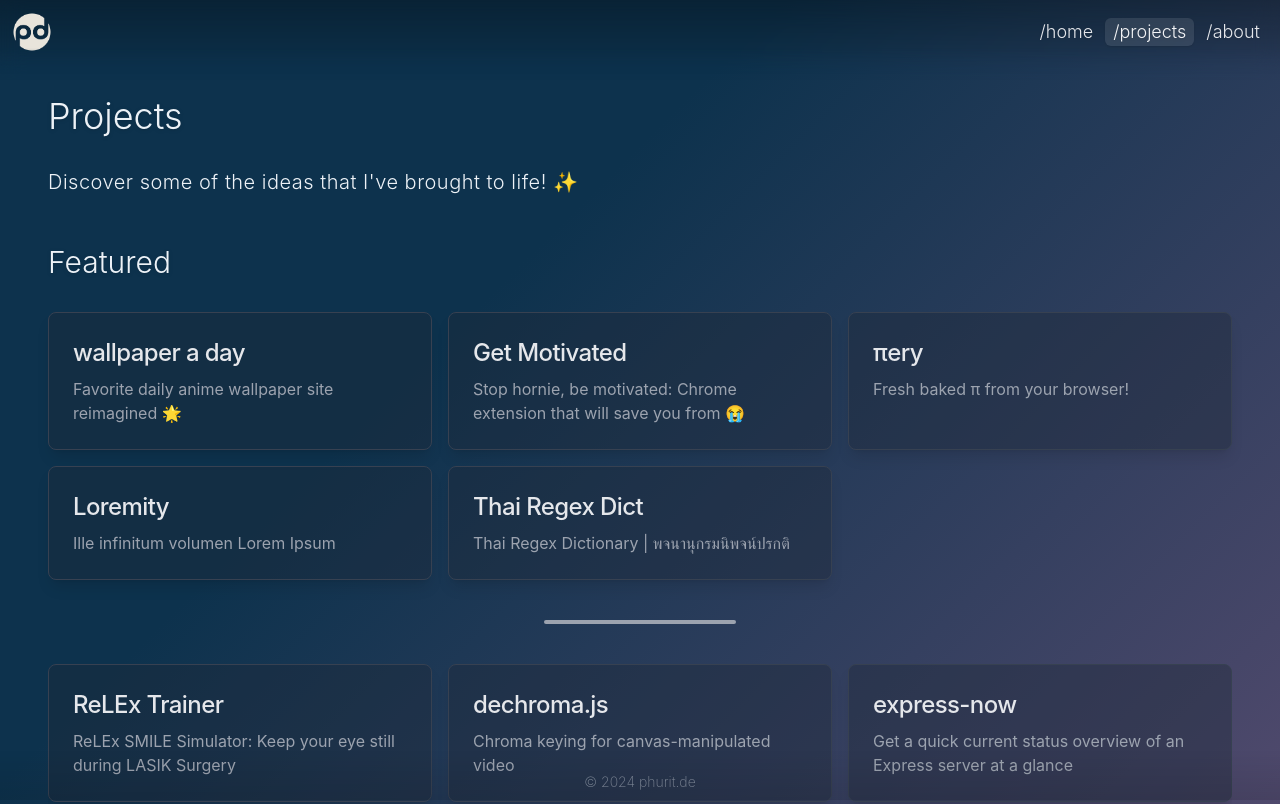
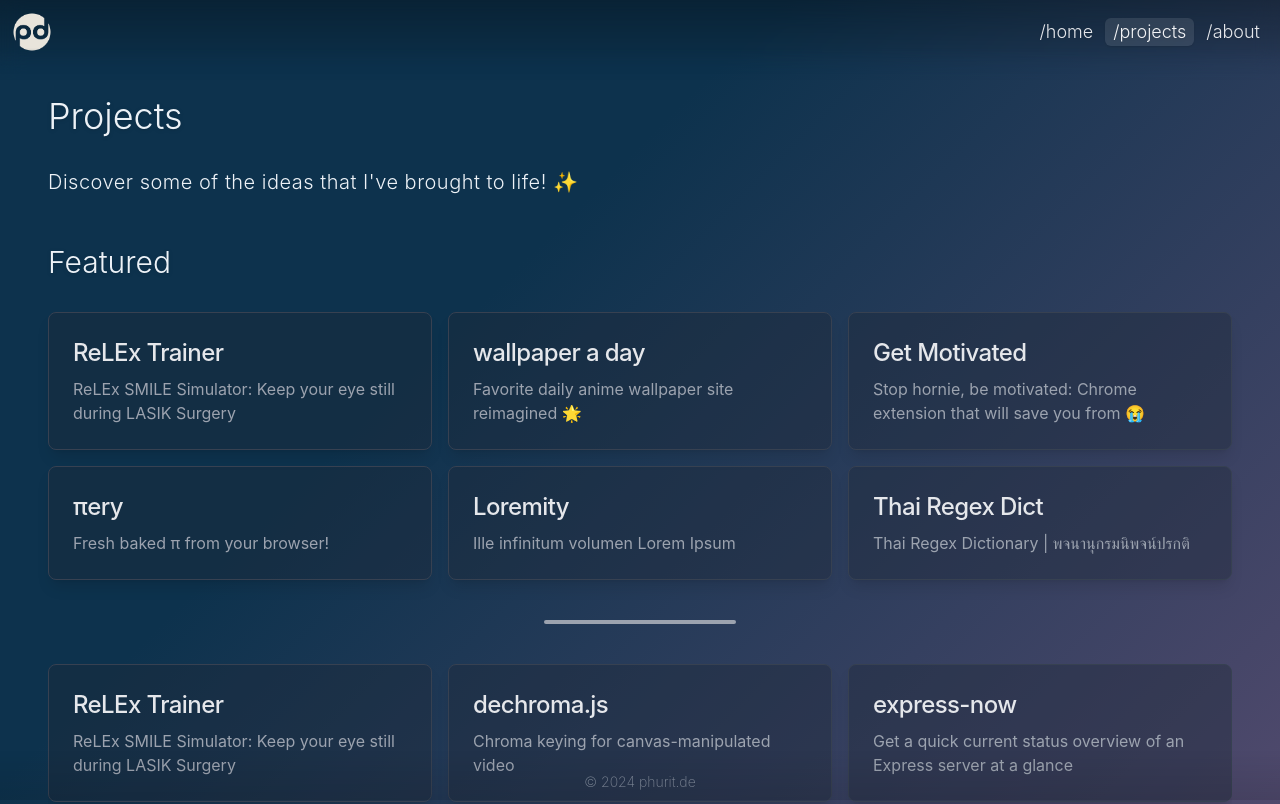
Before and after one commit to richeyphu/phurit-portfolio, a SvelteKit app: page /projects in a window 1280 px wide. Shown: the top 804 px of the page. Built offline with nearby package versions, Linux system fonts and the light colour scheme.

Commit message:
Update featured projects

```diff
--- a/src/routes/projects/projects.ts
+++ b/src/routes/projects/projects.ts
@@ -123,5 +123,10 @@ export const featuredProjects: Project[] = [
 		title: 'wallpaper a day',
 		description: 'Favorite daily anime wallpaper site reimagined 🌟',
 		link: 'https://wallpaper.phurit.de'
+	},
+	{
+		title: 'ReLEx Trainer',
+		description: 'ReLEx SMILE Simulator: Keep your eye still during LASIK Surgery',
+		link: 'https://relex.phurit.de'
 	}
 ];
```
